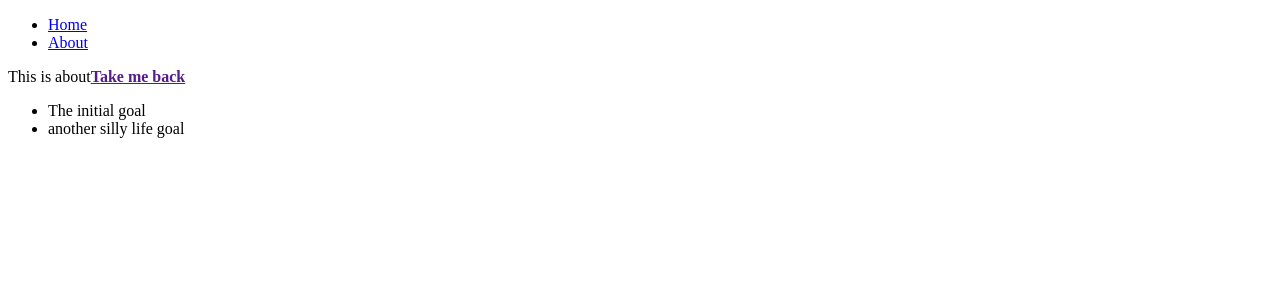
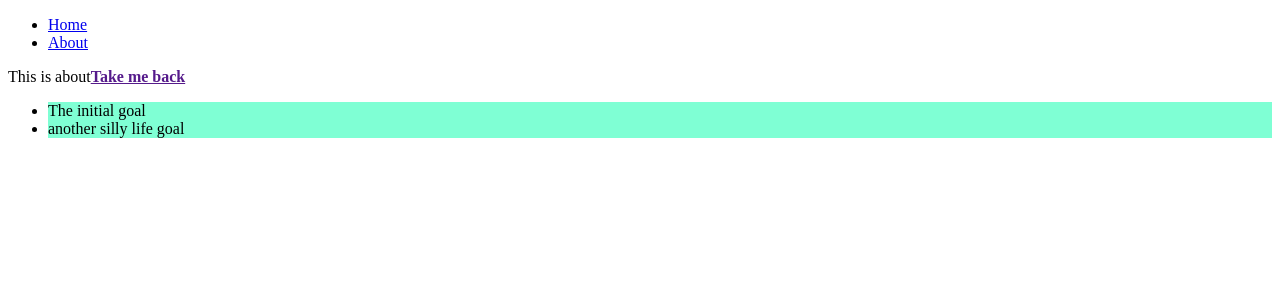
Before and after one commit to lalit-optiliza/ng5, an Angular app: page /about/48 in a window 1280 px wide. Shown: the top 300 px of the page. Built offline with nearby package versions, Linux system fonts and the light colour scheme.

Commit message:
second commit

```diff
--- a/src/app/about/about.component.html
+++ b/src/app/about/about.component.html
@@ -3,5 +3,5 @@
 </p>
 
 <ul>
-  <li *ngFor="let goal of goals">{{goal}}</li>
+  <li *ngFor="let goal of goals" id="about_li">{{goal}}</li>
 </ul>
--- a/src/app/about/about.component.scss
+++ b/src/app/about/about.component.scss
@@ -0,0 +1,3 @@
+#about_li{
+    background-color: aquamarine;
+}
```
